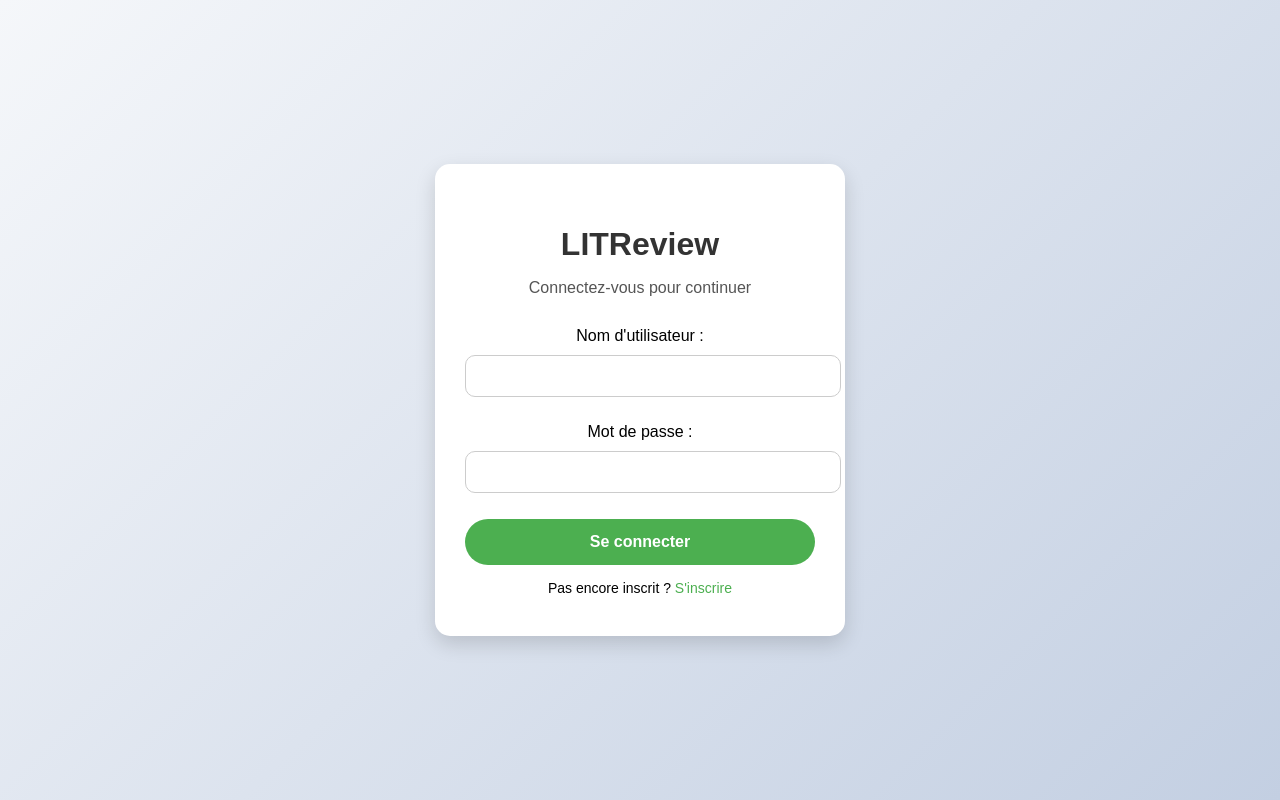
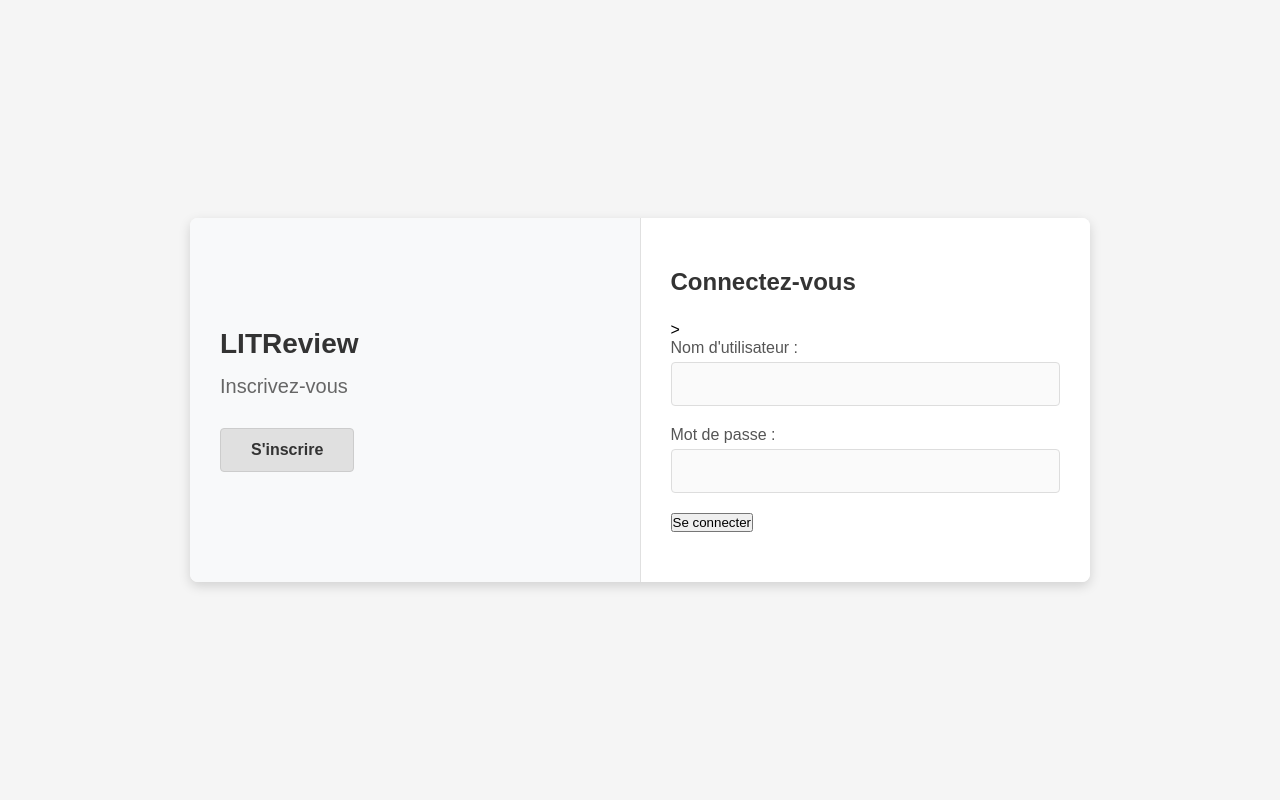
Before and after one commit to Orcchard/OC_Projet9_Critiques_Livres, a Django app: page /login/ in a window 1280 px wide. Run offline with Django 5.2, Linux system fonts and the light colour scheme.

Commit message:
16-02-2026

```diff
--- a/criticsblog/authentication/forms.py
+++ b/criticsblog/authentication/forms.py
@@ -1,22 +1,20 @@
 from django import forms
-from django.contrib.auth.models import User
+from django.contrib.auth import get_user_model
 from django.contrib.auth.forms import AuthenticationForm
+from django.contrib.auth.forms import UserCreationForm
+from . import models
 
 
-class SignUpForm(forms.ModelForm):
-    password = forms.CharField(widget=forms.PasswordInput)
-
-    class Meta:
-        model = User
-        fields = ['username', 'password']
+class SignUpForm(UserCreationForm):
+    """Missing"""
+    class Meta(UserCreationForm.Meta):
+        """Missing"""
+        model = get_user_model()
+        fields = ('username',)
 
 
-class LoginForm(AuthenticationForm):
-    username = forms.CharField(
-        label="Nom d'utilisateur",
-        widget=forms.TextInput(attrs={'class': 'input-field'}))
+class LoginForm(forms.Form):
+    username = forms.CharField(max_length=63, label='Nom d’utilisateur')
     password = forms.CharField(
-        label="Mot de passe",
-        widget=forms.PasswordInput(attrs={'class': 'input-field'})
+        max_length=63, widget=forms.PasswordInput, label='Mot de passe'
     )
-    attrs = {'class': 'input-field'}
--- a/criticsblog/authentication/static/authentication/style.css
+++ b/criticsblog/authentication/static/authentication/style.css
@@ -1,93 +1,194 @@
-/* === Général === */
+* {
+    margin: 0;
+    padding: 0;
+    box-sizing: border-box;
+}
+
 body {
-    font-family: 'Arial', sans-serif;
-    background: linear-gradient(135deg, #f5f7fa, #c3cfe2);
+    font-family: Arial, sans-serif;
+    background-color: #f5f5f5;
     display: flex;
     justify-content: center;
     align-items: center;
-    height: 100vh;
-    margin: 0;
+    min-height: 100vh;
+    padding: 20px;
 }
 
-/* === Conteneur === */
-.container {
+/* Conteneur principal 2 colonnes */
+.split-container {
+    display: flex;
+    width: 900px;
+    max-width: 100%;
     background-color: white;
-    padding: 40px 30px;
-    border-radius: 15px;
-    box-shadow: 0 8px 20px rgba(0, 0, 0, 0.15);
-    width: 350px;
-    max-width: 90%;
-    text-align: center;
+    border-radius: 8px;
+    box-shadow: 0 4px 12px rgba(0, 0, 0, 0.15);
+    overflow: hidden;
 }
 
-/* === Titres === */
-h1 {
-    color: #333;
-    margin-bottom: 5px;
-    font-size: 32px;
+/* Section gauche - PLUS DE FOND NOIR */
+.left-section {
+    flex: 1;
+    background-color: #f8f9fa;
+    /* Gris très clair au lieu de noir */
+    padding: 50px 30px;
+    display: flex;
+    flex-direction: column;
+    justify-content: center;
+    align-items: flex-start;
+    border-right: 1px solid #e0e0e0;
 }
 
-p.subtitle {
-    color: #555;
-    margin-bottom: 30px;
-    font-size: 16px;
+.left-section h1 {
+    font-size: 28px;
+    margin-bottom: 15px;
+    color: #333;
+    /* Gris foncé au lieu de blanc */
 }
 
-/* === Champs de formulaire === */
-.input-field {
+.left-section h2 {
+    font-size: 20px;
+    margin-bottom: 30px;
+    color: #666;
+    /* Gris moyen */
+    font-weight: normal;
+}
+
+/* Bouton S'inscrire - PLUS DE FOND NOIR */
+.btn-signup {
+    background-color: #e0e0e0;
+    /* Gris clair */
+    color: #333;
+    padding: 12px 30px;
+    text-decoration: none;
+    border-radius: 4px;
+    font-weight: bold;
+    display: inline-block;
+    border: 1px solid #ccc;
+    transition: all 0.3s;
+}
+
+.btn-signup:hover {
+    background-color: #d0d0d0;
+    /* Gris un peu plus foncé au survol */
+    border-color: #999;
+}
+
+/* Section droite */
+.right-section {
+    flex: 1;
+    padding: 50px 30px;
+    background-color: white;
+}
+
+.right-section h2 {
+    font-size: 24px;
+    margin-bottom: 25px;
+    color: #333;
+}
+
+/* Formulaire */
+.form-group {
+    margin-bottom: 20px;
+    text-align: left;
+}
+
+.form-group label {
+    display: block;
+    margin-bottom: 5px;
+    color: #555;
+    font-weight: normal;
+}
+
+.form-group input {
     width: 100%;
     padding: 12px;
-    margin: 10px 0;
-    border: 1px solid #ccc;
-    border-radius: 10px;
-    font-size: 14px;
+    border: 1px solid #ddd;
+    border-radius: 4px;
+    font-size: 16px;
+    background-color: #fafafa;
 }
 
-/* === Boutons === */
-button {
-    width: 100%;
-    padding: 14px;
-    background-color: #4CAF50;
-    color: white;
-    font-size: 16px;
-    font-weight: bold;
-    border: none;
-    border-radius: 25px;
-    cursor: pointer;
-    transition: all 0.3s ease;
+.form-group input:focus {
+    outline: none;
+    border-color: #999;
+    background-color: #fff;
 }
 
-button:hover {
-    background-color: #45a049;
-    transform: translateY(-2px);
+/* Conteneur des boutons - Retourner à gauche, Se connecter à droite */
+.action-buttons {
+    display: flex;
+    justify-content: space-between;
+    align-items: center;
+    gap: 15px;
+    margin-top: 25px;
 }
 
-/* === Liens === */
-.link {
-    margin-top: 15px;
-    font-size: 14px;
+/* Bouton Retourner - à gauche */
+.btn-back {
+    background-color: #e0e0e0;
+    color: #333;
+    padding: 12px 20px;
+    text-decoration: none;
+    border-radius: 4px;
+    font-size: 16px;
+    text-align: center;
+    border: 1px solid #ccc;
+    flex: 1;
+    /* Prend l'espace disponible */
+    transition: all 0.3s;
 }
 
-.link a {
-    color: #4CAF50;
-    text-decoration: none;
+.btn-back:hover {
+    background-color: #d0d0d0;
+    border-color: #999;
 }
 
-.link a:hover {
-    text-decoration: underline;
+/* Bouton Se connecter - à droite */
+.btn-login {
+    background-color: #e0e0e0;
+    color: #333;
+    padding: 12px 20px;
+    border: 1px solid #ccc;
+    border-radius: 4px;
+    font-size: 16px;
+    cursor: pointer;
+    flex: 1;
+    /* Prend l'espace disponible */
+    transition: all 0.3s;
 }
 
-/* === Responsive === */
-@media (max-width: 400px) {
-    .container {
-        padding: 30px 20px;
+.btn-login:hover {
+    background-color: #d0d0d0;
+    border-color: #999;
+}
+
+/* Messages d'erreur */
+.alert {
+    padding: 10px;
+    background-color: #ffebee;
+    color: #d32f2f;
+    border-radius: 4px;
+    margin-bottom: 20px;
+    border: 1px solid #ffcdd2;
+}
+
+/* Responsive */
+@media (max-width: 768px) {
+    .split-container {
+        flex-direction: column;
     }
 
-    h1 {
-        font-size: 28px;
+    .left-section {
+        border-right: none;
+        border-bottom: 1px solid #e0e0e0;
     }
 
-    button {
-        padding: 12px;
+    .action-buttons {
+        flex-direction: column;
+    }
+
+    .btn-back,
+    .btn-login {
+        width: 100%;
     }
 }
--- a/criticsblog/authentication/templates/authentication/login.html
+++ b/criticsblog/authentication/templates/authentication/login.html
@@ -1,46 +1,46 @@
-{% load static %}
-
 <!DOCTYPE html>
 <html lang="fr">
-
 <head>
     <meta charset="UTF-8">
     <title>LITReview - Connexion</title>
+    {% load static %}
     <link rel="stylesheet" href="{% static 'authentication/style.css' %}">
 </head>
+<body>
+    <div class="split-container">
+        <!-- SECTION GAUCHE - Inscription (boîte noire) -->
+        <div class="left-section">
+            <h1>LITReview</h1>
+            <h2>Inscrivez-vous</h2>
+            <a href="{% url 'signup' %}" class="btn-signup">S'inscrire</a>
+        </div>
 
-<body>
+        <!-- SECTION DROITE - Connexion (boîte blanche) -->
+        <div class="right-section">
+            <h2>Connectez-vous</h2>
 
-    {% if not user.is_authenticated %}
-    <div class="container">
-        <!-- Titre principal -->
-        <h1>LITReview</h1>
-        <p class="subtitle">Connectez-vous pour continuer</p>
+            {% if messages %}
+                {% for message in messages %}
+                    <div class="alert">{{ message }}</div>
+                {% endfor %}
+            {% endif %}
 
-        <!-- Affichage des erreurs du formulaire -->
-        {% if form.errors %}
-        <div class="form-errors">
-            {{ form.errors }}
-        </div>
-        {% endif %}
+            <form method="post" autocomplete="off">>
+                {% csrf_token %}
 
-        <!-- Formulaire de connexion -->
-        <form method="post">
-            {% csrf_token %}
-            {{ form.as_p }}
-            <button type="submit" class="button">Se connecter</button>
-        </form>
+                <div class="form-group">
+                    <label for="username">Nom d'utilisateur :</label>
+                    <input type="text" name="username" id="username" required>
+                </div>
 
-        <!-- Lien vers la page signup -->
-        <div class="link">
-            Pas encore inscrit ? <a href="{% url 'signup' %}">S'inscrire</a>
+                <div class="form-group">
+                    <label for="password">Mot de passe :</label>
+                    <input type="password" name="password" id="password" required>
+                </div>
+
+                <button type="submit">Se connecter</button>
+            </form>
         </div>
     </div>
-
-    {% else %}
-    <p>Vous êtes déjà connecté !</p>
-    {% endif %}
-
 </body>
-
 </html>
--- a/criticsblog/authentication/views.py
+++ b/criticsblog/authentication/views.py
@@ -2,19 +2,19 @@ from django.conf import settings
 from django.shortcuts import render, redirect
 from django.contrib.auth import authenticate, login, logout
 from .forms import SignUpForm, LoginForm
+from django.contrib.auth.decorators import login_required
+from django.contrib import messages
+
 
 from . import forms
 
 
 def signup_page(request):
     """Missing"""
-    form = forms.SignUpForm()
     if request.method == 'POST':
-        form = forms.SignUpForm(request.POST)
+        form = SignUpForm(request.POST)
         if form.is_valid():
-            user = form.save(commit=False)
-            user.set_password(form.cleaned_data['password'])
-            user.save()
+            user = form.save()
             login(request, user)
             return redirect("home")
     else:
@@ -24,12 +24,33 @@ def signup_page(request):
 
 
 def login_page(request):
+    """Missing"""
     if request.method == "POST":
-        form = LoginForm(request, data=request.POST)
+        form = LoginForm(request.POST)
         if form.is_valid():
-            user = form.get_user()
-            login(request, user)
-            return redirect("home")
+            # Récupérer les données nettoyées
+            username = form.cleaned_data['username']
+            password = form.cleaned_data['password']
+            user = authenticate(request, username=username, password=password)
+            if user is not None:
+                login(request, user)
+                return redirect("home")  # ou "accueil" selon votre URL
+            else:
+                # Identifiants incorrects
+                messages.error(request, "Nom d'utilisateur ou mot de passe incorrect")
+        else:  # Formulaire invalide (champs manquants, etc.)
+            messages.error(request, "Veuillez remplir correctement tous les champs")
+
     else:
         form = LoginForm()
-        return render(request, "authentication/login.html", {"form": form})
+    return render(request, "authentication/login.html", {"form": form})
+
+
+@login_required
+def home(request):
+    return render(request, "authentication/home.html")
+
+
+def logout_user(request):
+    logout(request)
+    return redirect("login")
--- a/criticsblog/criticsblog/settings.py
+++ b/criticsblog/criticsblog/settings.py
@@ -116,3 +116,6 @@ USE_TZ = True
 # https://docs.djangoproject.com/en/6.0/howto/static-files/
 
 STATIC_URL = 'static/'
+LOGIN_REDIRECT_URL = 'home'
+LOGOUT_REDIRECT_URL = 'login'
+LOGIN_URL = 'login'
--- a/criticsblog/criticsblog/urls.py
+++ b/criticsblog/criticsblog/urls.py
@@ -16,11 +16,12 @@ Including another URLconf
 """
 from django.contrib import admin
 from django.urls import path, include
-import authentication.views
+from authentication.views import signup_page, login_page, home, logout_user
 
 urlpatterns = [
     path('admin/', admin.site.urls),
-    path('signup/', authentication.views.signup_page, name='signup'),
-    path("login/", authentication.views.login_page, name="login"),
-
+    path('signup/', signup_page, name='signup'),
+    path("login/", login_page, name="login"),
+    path('', home, name='home'),
+    path('logout/', logout_user, name='logout'),
 ]
```
Also changed, not shown: criticsblog/authentication/templates/authentication/home.html (added, +15 -0 lines), criticsblog/authentication/templates/authentication/signup.html (+29 -6 lines).
